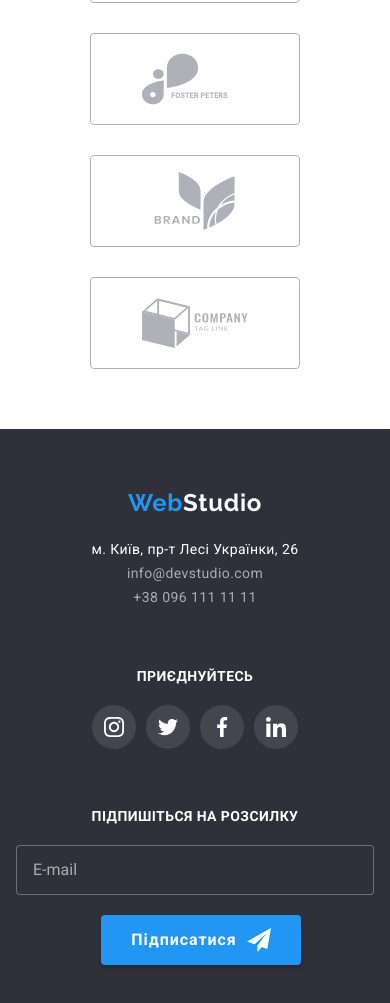
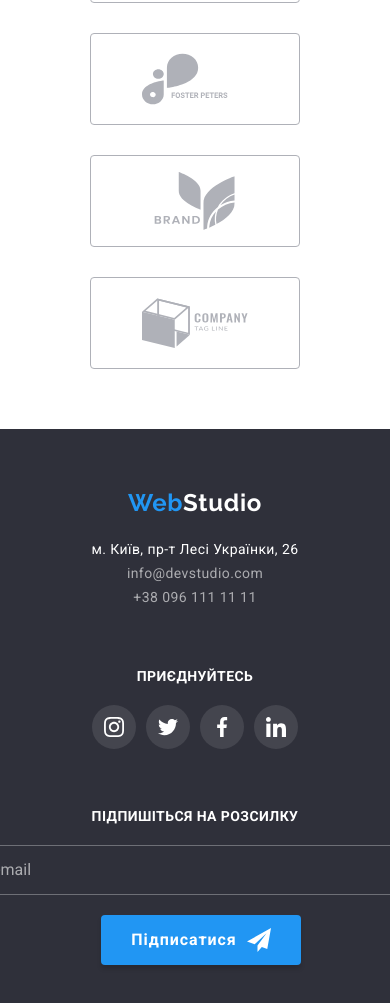
Before and after one commit to YuliiaKon/goit-markup-hw-08, a plain HTML site: page index.html in a window 390 px wide. Shown: the part 4999-6002 px from the top of the page. Drawn offline with nearby package versions, Linux system fonts and the light colour scheme.

Commit message:
виправила ширину .footer-subscribe-input
  було  width: 358px;
  стало  width: 450px;

```diff
--- a/sass/base/_conteiner.scss
+++ b/sass/base/_conteiner.scss
@@ -13,12 +13,12 @@
 
 @media screen and (min-width: 768px) {
     .container {
-        width: 768px;
+    width: 768px;
     }
 }
 
 @media screen and (min-width: 1200px) {
     .container {
-        width: 1200px;
+    width: 1200px;
     }
 }
--- a/sass/components/_subscribe.scss
+++ b/sass/components/_subscribe.scss
@@ -23,7 +23,7 @@
     }
 
     .footer-subscribe-input {
-        width: 358px;
+        width: 450px;
         height: 50px;
         background-color: #2F303A;
         border: 1px solid rgba(255, 255, 255, 0.3);
```
Also changed, not shown: css/main.css, css/main.min.css, 2 other files.
